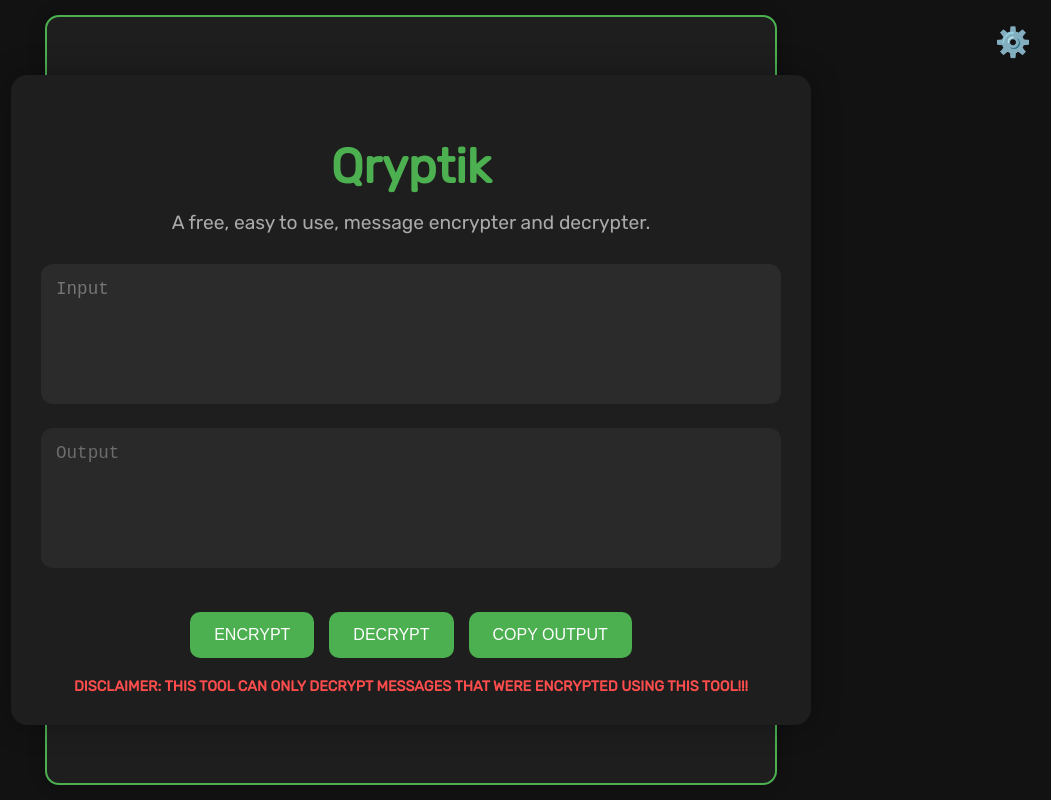
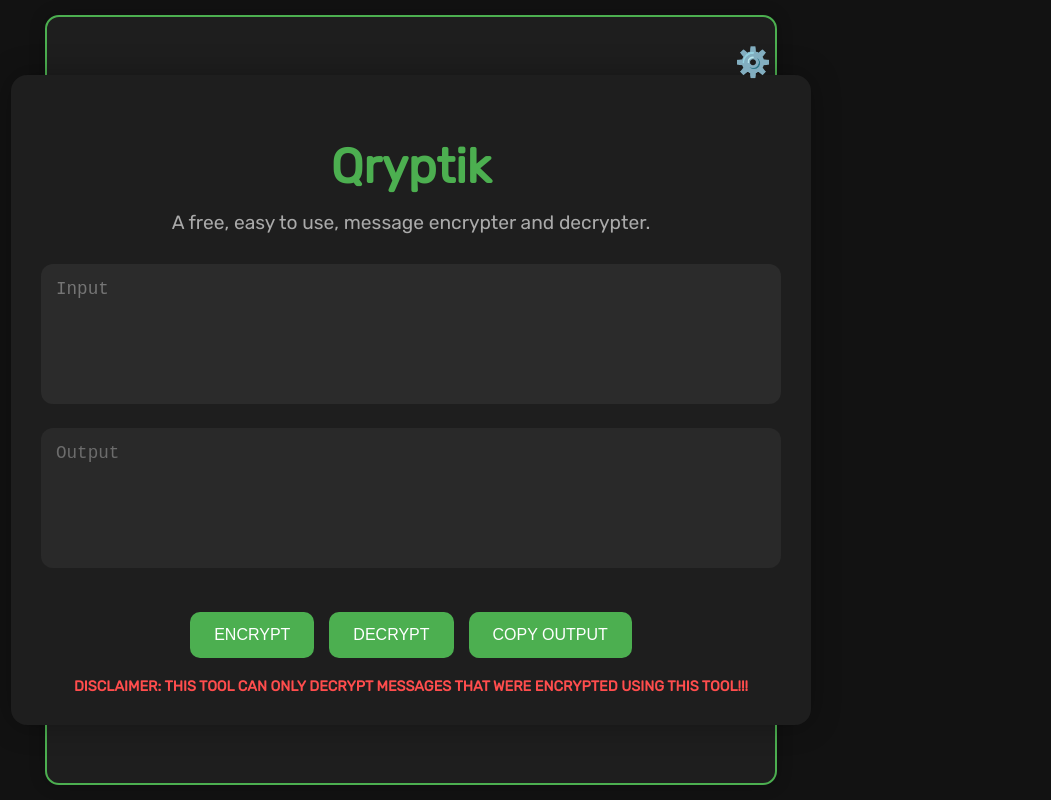
Before and after one commit to nathan-fontana/Qryptik-Beta, a plain HTML site: page index.html in a window 1280 px wide. Shown: the whole page, without its empty margins (229-1280 px from the left). Drawn offline with Linux system fonts and the light colour scheme.

Commit message:
Main Website Code

```diff
--- a/index.html
+++ b/index.html
@@ -70,8 +70,8 @@ body.light {
 /* Settings Icon */
 .settings-icon {
   position: fixed;
-  top: 25px; /* slightly down */
-  right: 20px;
+  top: 45px;      /* slightly lower */
+  right: calc(50% - 360px); /* slightly left to center between page edge and top banner */
   font-size: 1.8rem;
   cursor: pointer;
   color: var(--accent-color);
```
